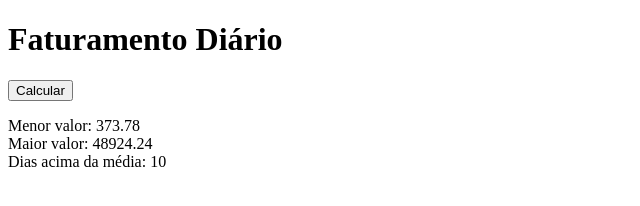
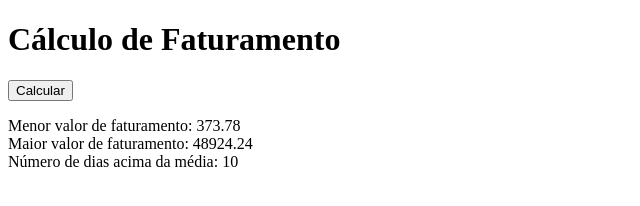
Before and after one commit to drypzz/examples, a plain HTML site: page 3.faturamento/index.html in a window 1280 px wide. Both pictures are taken after a click on the button "Calcular". Shown: the whole page, without its empty margins (0-640 px from the left). Drawn offline with Linux system fonts and the light colour scheme.

Commit message:
feat: updated function

```diff
--- a/3.faturamento/index.html
+++ b/3.faturamento/index.html
@@ -1,10 +1,10 @@
 <!DOCTYPE html>
 <html>
 <head>
-        <title>Faturamento Diário</title>
+    <title>Faturamento Mensal</title>
 </head>
 <body>
-        <h1>Faturamento Diário</h1>
+    <h1>Cálculo de Faturamento</h1>
     <button onclick="calcularFaturamento()">Calcular</button>
     <p id="resultado"></p>
 
@@ -12,30 +12,36 @@
         async function calcularFaturamento() {
             try {
                 const response = await fetch('db.json');
-
                 if (!response.ok) {
                     throw new Error('Erro ao carregar o arquivo JSON');
                 }
 
                 const dados = await response.json();
 
-                    const faturamento = dados.map(item => item.valor);
+                const faturamentoFiltrado = dados
+                    .map(item => item.valor)
+                    .filter(valor => valor > 0);
 
-                    const faturamentoFiltrado = faturamento.filter(valor => valor > 0);
+                if (faturamentoFiltrado.length === 0) {
+                    throw new Error('Não há valores de faturamento válidos no arquivo.');
+                }
 
                 const menor = Math.min(...faturamentoFiltrado);
                 const maior = Math.max(...faturamentoFiltrado);
-                    const media = faturamentoFiltrado.reduce((acc, val) => acc + val, 0) / faturamentoFiltrado.length;
+
+                const total = faturamentoFiltrado.reduce((acc, val) => acc + val, 0);
+                const media = total / faturamentoFiltrado.length;
+
                 const diasAcimaMedia = faturamentoFiltrado.filter(valor => valor > media).length;
 
                 document.getElementById("resultado").innerHTML = `
-                        Menor valor: ${menor.toFixed(2)}<br>
-                        Maior valor: ${maior.toFixed(2)}<br>
-                        Dias acima da média: ${diasAcimaMedia}
+                    Menor valor de faturamento: ${menor.toFixed(2)}<br>
+                    Maior valor de faturamento: ${maior.toFixed(2)}<br>
+                    Número de dias acima da média: ${diasAcimaMedia}
                 `;
             } catch (error) {
                 console.error(error);
-                    document.getElementById("resultado").innerHTML = 'Erro ao carregar os dados.';
+                document.getElementById("resultado").innerHTML = 'Erro ao calcular os dados. Verifique o console para mais detalhes.';
             }
         }
     </script>
```
Lines whose indentation alone changed are shown as unchanged.
